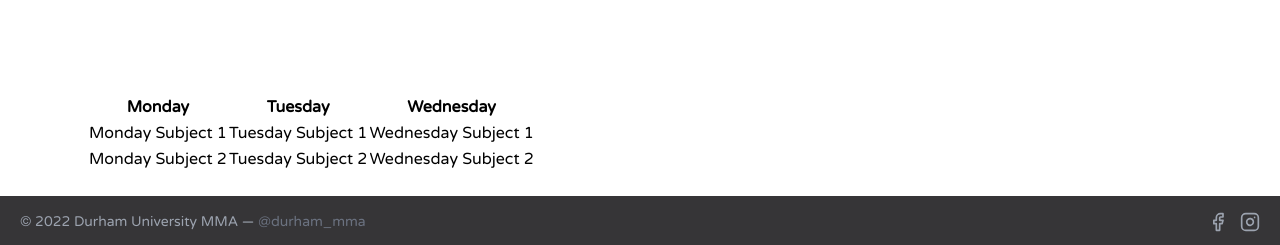
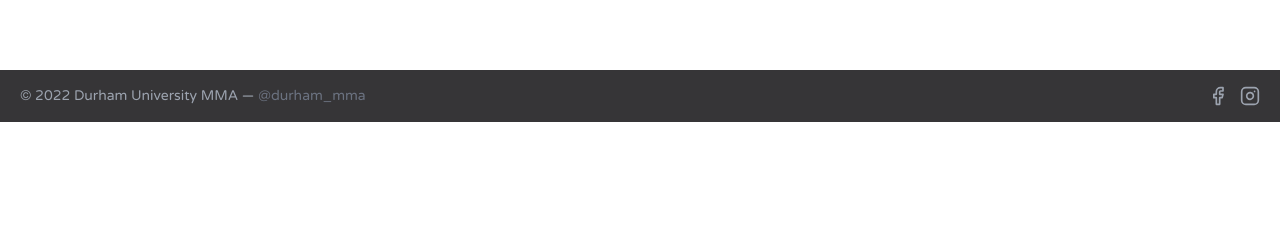
Before and after one commit to loukel/dumma, a React (Create React App) app: page / in a window 1280 px wide. Shown: the part 875-1120 px from the top of the page. After the commit the page ends 997 px from the top, so only its background shows below. Built offline with nearby package versions, Linux system fonts and the light colour scheme.

Commit message:
Commented out timetable from about

```diff
--- a/src/features/about/About.js
+++ b/src/features/about/About.js
@@ -14,9 +14,9 @@ const About = () => {
         </button> */}
       </div>
       <Events />
-      <div className='p-6'>
+      {/* <div className='p-6'>
         <TimetableDisplay />
-      </div>
+      </div> */}
     </div>
   )
 }
```
